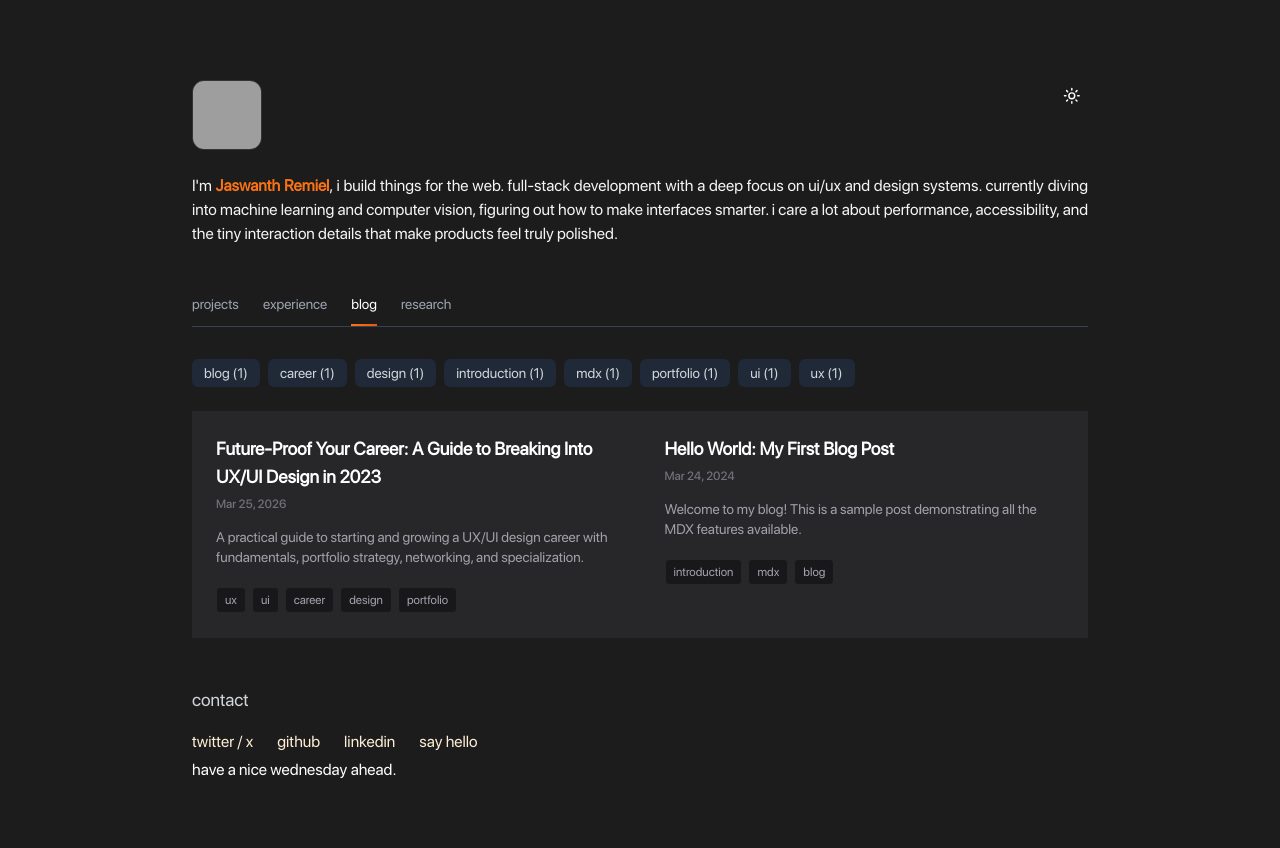
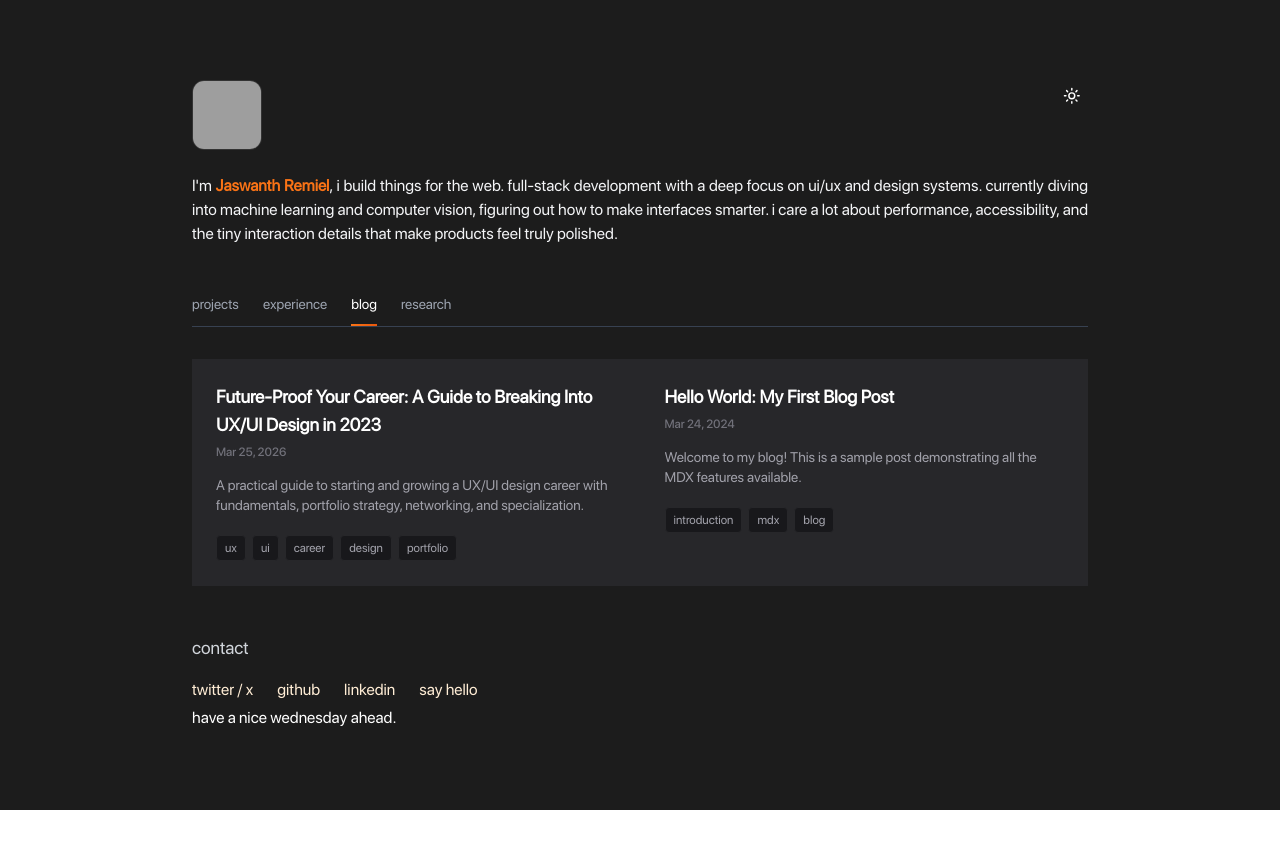
Before and after one commit to JaswanthRemiel/nextsam, a Next.js app: page / in a window 1280 px wide. Both pictures are taken after a click on the button "blog". Shown: the top 848 px of the page. After the commit the page ends 810 px from the top, so only its background shows below. Built offline with nearby package versions, Linux system fonts and the light colour scheme; grey boxes are pictures that could not be loaded.

Commit message:
feat: implement tabbed interface for blog and research content sections

```diff
--- a/app/page.tsx
+++ b/app/page.tsx
@@ -1,15 +1,32 @@
+import fs from "fs";
+import path from "path";
+import matter from "gray-matter";
 import { Header } from "@/components/header";
 import ContactSection from "@/components/contact";
 import { TabsContent } from "@/components/tabs-content";
+import { getAllPosts } from "@/lib/blog";
+
+function getDetailsSync() {
+  const fullPath = path.join(process.cwd(), "content", "details.md");
+  const fileContents = fs.readFileSync(fullPath, "utf8");
+  const { data } = matter(fileContents);
+  return data;
+}
 
 export default function Page() {
+  const details = getDetailsSync();
+  const blogPosts = getAllPosts();
+
   return (
     <div className="flex flex-col min-h-screen bg-[#1c1c1c] text-white">
       <main className="flex-grow w-full max-w-4xl lg:max-w-7xl mx-auto px-10 sm:px-6 lg:px-12 py-20 space-y-12">
         <div className="max-w-4xl mx-auto">
           <Header />
         </div>
-        <TabsContent />
+        <TabsContent
+          blogPosts={blogPosts}
+          research={details.research || []}
+        />
 
         <div className="max-w-4xl mx-auto">
           <ContactSection />
--- a/components/blog-tab-content.tsx
+++ b/components/blog-tab-content.tsx
@@ -1,95 +1,29 @@
 "use client";
 
-import Link from "next/link";
-import { useEffect, useState } from "react";
 import BlogCard from "@/components/blog-card";
-import TagFilter from "@/components/tag-filter";
 import type { BlogPostMeta } from "@/lib/blog";
 
-interface BlogData {
+interface BlogTabContentProps {
   posts: BlogPostMeta[];
-  tags: string[];
-  tagCounts: Record<string, number>;
-  filteredPosts: BlogPostMeta[];
 }
 
-export function BlogTabContent() {
-  const [selectedTag, setSelectedTag] = useState("all");
-  const [data, setData] = useState<BlogData | null>(null);
-  const [isLoading, setIsLoading] = useState(true);
-  const [error, setError] = useState<string | null>(null);
-
-  useEffect(() => {
-    const fetchBlogData = async () => {
-      try {
-        setIsLoading(true);
-        const response = await fetch(`/api/blog?tag=${selectedTag}`);
-        if (!response.ok) {
-          throw new Error("Failed to fetch blog data");
-        }
-        const blogData = await response.json();
-        setData(blogData);
-        setError(null);
-      } catch (err) {
-        console.error("Error fetching blog data:", err);
-        setError("Failed to load blog posts");
-      } finally {
-        setIsLoading(false);
-      }
-    };
-
-    fetchBlogData();
-  }, [selectedTag]);
-
-  if (isLoading) {
-    return <p className="text-center text-gray-400">Loading...</p>;
-  }
-
-  if (error || !data) {
-    return <p className="text-center text-red-400">{error || "Error loading blog"}</p>;
-  }
-
-  const { posts, tags, tagCounts, filteredPosts } = data;
-
-  const calculateGridBorders = (index: number, total: number, cols: number) => {
+export function BlogTabContent({ posts }: BlogTabContentProps) {
+  const calculateGridBorders = (index: number, cols: number) => {
     const showBottom = true;
     const showRight = (index + 1) % cols !== 0;
-
     return { showBottom, showRight };
   };
 
   return (
-    <div className="space-y-6">
-      {/* Tag Filter */}
-      <div className="space-y-4">
-        <div className="flex flex-wrap gap-2">
-          {tags.map((tag) => (
-            <button
-              key={tag}
-              onClick={() => setSelectedTag(tag)}
-              className={`px-3 py-1 rounded-md text-sm transition-colors ${
-                selectedTag === tag
-                  ? "bg-orange-500 text-white"
-                  : "bg-gray-800 text-gray-300 hover:bg-gray-700"
-              }`}
-            >
-              {tag} ({tagCounts[tag] || 0})
-            </button>
-          ))}
-        </div>
-      </div>
-
-      {/* Blog Posts Grid */}
     <div>
-        {filteredPosts.length === 0 ? (
+      {posts.length === 0 ? (
         <p className="text-center text-gray-400">No posts found</p>
       ) : (
         <div className="grid grid-cols-1 md:grid-cols-2 gap-px bg-zinc-800">
-            {filteredPosts.map((post, index) => {
+          {posts.map((post, index) => {
             const { showBottom, showRight } = calculateGridBorders(
               index,
-                filteredPosts.length,
-                window.innerWidth < 768 ? 1 : 2
+              typeof window !== "undefined" && window.innerWidth < 768 ? 1 : 2
             );
             return (
               <BlogCard
@@ -103,6 +37,5 @@ export function BlogTabContent() {
         </div>
       )}
     </div>
-    </div>
   );
 }
--- a/components/research.tsx
+++ b/components/research.tsx
@@ -2,9 +2,6 @@
 
 import Link from "next/link";
 import Markdown from "react-markdown";
-import { getDetails } from "@/lib/data";
-import Image from "next/image";
-import { useEffect, useState } from "react";
 
 interface Research {
   title: string;
@@ -22,7 +19,17 @@ interface ResearchItemProps {
   technologies: string[];
 }
 
-function ResearchItem({ href, title, description, dates, technologies }: ResearchItemProps) {
+interface ResearchContentProps {
+  research: Research[];
+}
+
+function ResearchItem({
+  href,
+  title,
+  description,
+  dates,
+  technologies,
+}: ResearchItemProps) {
   return (
     <div>
       {href ? (
@@ -34,7 +41,9 @@ function ResearchItem({ href, title, description, dates, technologies }: Researc
           <span className="text-sm underline underline-offset-4">{title}</span>
         </Link>
       ) : (
-        <span className="text-sm text-white underline underline-offset-4">{title}</span>
+        <span className="text-sm text-white underline underline-offset-4">
+          {title}
+        </span>
       )}
       <div className="text-xs text-gray-500 mt-1">{dates}</div>
       <div className="text-sm md:text-justify font-mono text-gray-400 mt-1">
@@ -53,21 +62,7 @@ function ResearchItem({ href, title, description, dates, technologies }: Researc
   );
 }
 
-export function ResearchContent() {
-  const [research, setResearch] = useState<Research[]>([]);
-  const [loading, setLoading] = useState(true);
-
-  useEffect(() => {
-    getDetails().then((data) => {
-      setResearch((data.research as Research[]) || []);
-      setLoading(false);
-    });
-  }, []);
-
-  if (loading) {
-    return <div className="text-gray-400">Loading research...</div>;
-  }
-
+export function ResearchContent({ research }: ResearchContentProps) {
   return (
     <section className="space-y-7">
       {/* <div className="flex items-start">
--- a/components/tabs-content.tsx
+++ b/components/tabs-content.tsx
@@ -6,6 +6,20 @@ import { Projects } from "@/components/projects";
 import { ExperienceDemo } from "@/components/experience";
 import { BlogTabContent } from "@/components/blog-tab-content";
 import { ResearchContent } from "@/components/research";
+import type { BlogPostMeta } from "@/lib/blog";
+
+interface Research {
+  title: string;
+  href?: string;
+  description: string;
+  dates: string;
+  technologies: string[];
+}
+
+interface TabsContentProps {
+  blogPosts: BlogPostMeta[];
+  research: Research[];
+}
 
 const tabs = [
   { id: "projects", label: "projects" },
@@ -14,7 +28,7 @@ const tabs = [
   { id: "research", label: "research" },
 ];
 
-export function TabsContent() {
+export function TabsContent({ blogPosts, research }: TabsContentProps) {
   const [activeTab, setActiveTab] = useState("projects");
 
   const renderContent = () => {
@@ -24,9 +38,9 @@ export function TabsContent() {
       case "experience":
         return <ExperienceDemo />;
       case "blog":
-        return <BlogTabContent />;
+        return <BlogTabContent posts={blogPosts} />;
       case "research":
-        return <ResearchContent />;
+        return <ResearchContent research={research} />;
       default:
         return <Projects />;
     }
```
Lines whose indentation alone changed are shown as unchanged.
